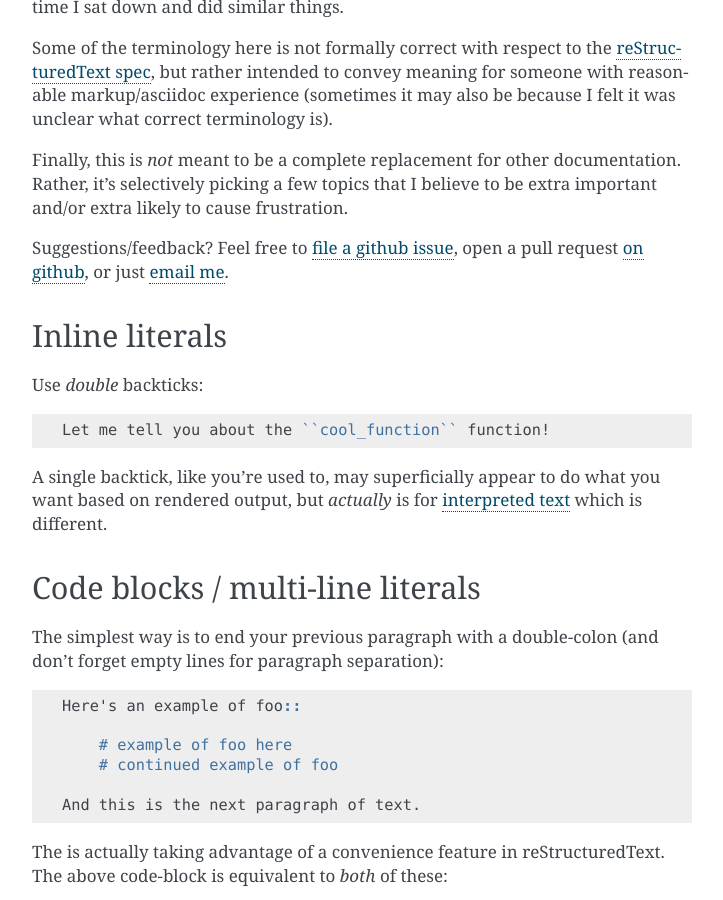
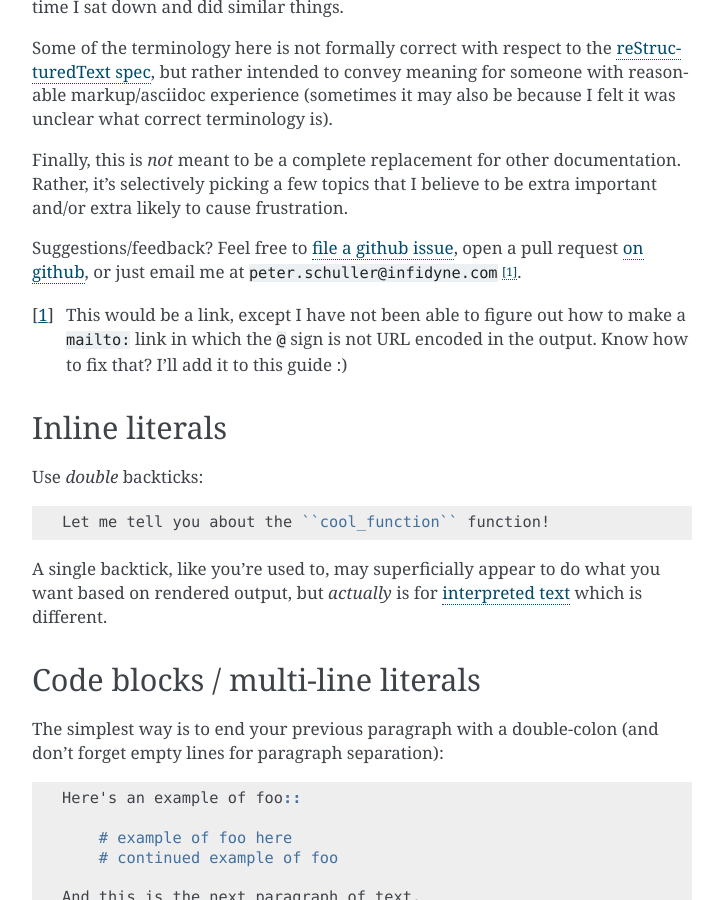
Before and after one commit to scode/docs, a Sphinx documentation site: the page built from docs/source/software/rstquil.rst, in a window 1280 px wide and 900 px high, scrolled down 555 px. Shown: the whole window, without its empty margins (388-1111 px from the left). Built offline with Sphinx 7.4.7, drawn with Linux system fonts in a browser that asks for light colours.

Commit message:
Give up trying to make a correct mailto: link.

```diff
--- a/docs/source/software/rstquil.rst
+++ b/docs/source/software/rstquil.rst
@@ -39,8 +39,14 @@ frustration.
 
 Suggestions/feedback? Feel free to `file a github issue
 <https://github.com/scode/docs/issues>`__, open a pull request `on
-github <https://github.com/scode/docs>`__, or just `email me
-<mailto:peter.schuller@infidyne.com>`__.
+github <https://github.com/scode/docs>`__, or just email me at
+``peter.schuller@infidyne.com`` [#email-not-link]_.
+
+.. [#email-not-link] This would be a link, except I have not been able
+                     to figure out how to make a ``mailto:`` link in
+                     which the ``@`` sign is not URL encoded in the
+                     output. Know how to fix that? I'll add it to
+                     this guide :)
 
 Inline literals
 ---------------
```
